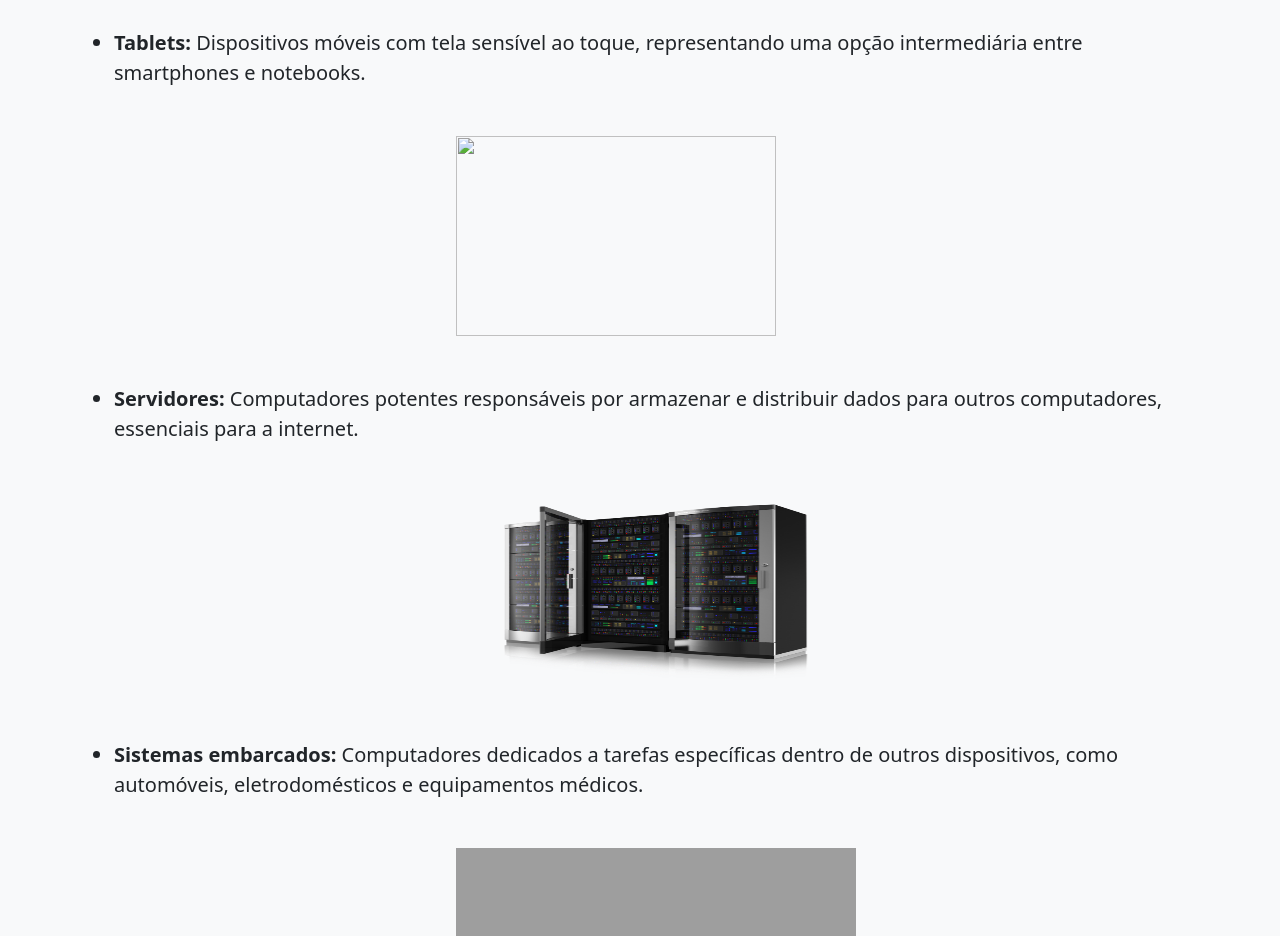
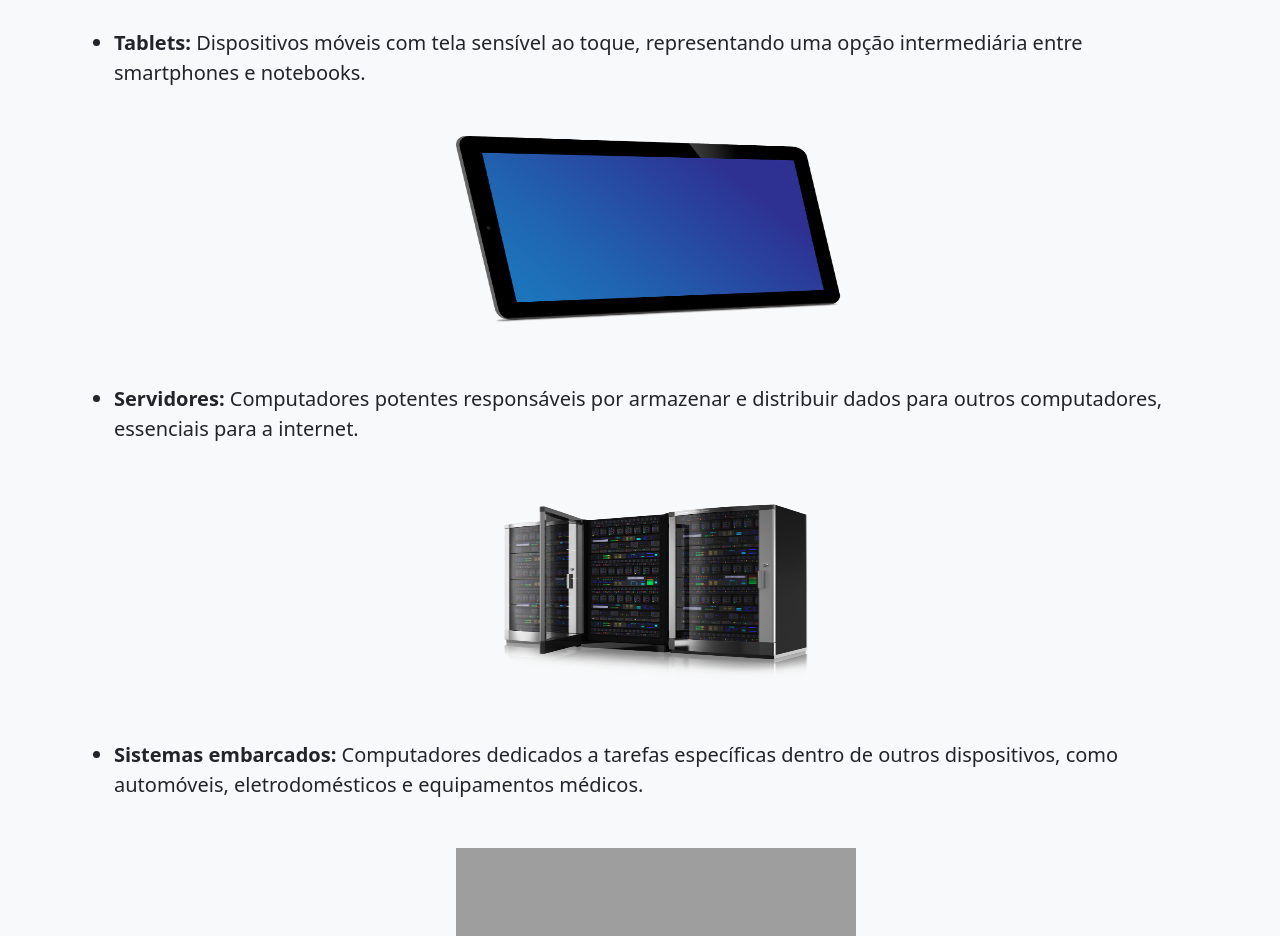
Before and after one commit to 0lumoR/guiadeinformaticabasica, a plain HTML site: page introducao.html in a window 1280 px wide. Shown: the part 3940-4876 px from the top of the page. Drawn offline with nearby package versions, Linux system fonts and the light colour scheme; the site is published under a folder, as on GitHub Pages, so addresses that start at the root find nothing.

Commit message:
arrumando + as imagens

```diff
--- a/introducao.html
+++ b/introducao.html
@@ -118,7 +118,7 @@
 
 
       <li class="mb-4"><strong>Tablets:</strong> Dispositivos móveis com tela sensível ao toque, representando uma opção
-        intermediária entre smartphones e notebooks.<img src="/images/tablet.png"
+        intermediária entre smartphones e notebooks.<img src="images/tablet.png"
           class="tipos-computadores d-block mx-auto my-5 img-fluid" alt=""></li>
 
 
```
